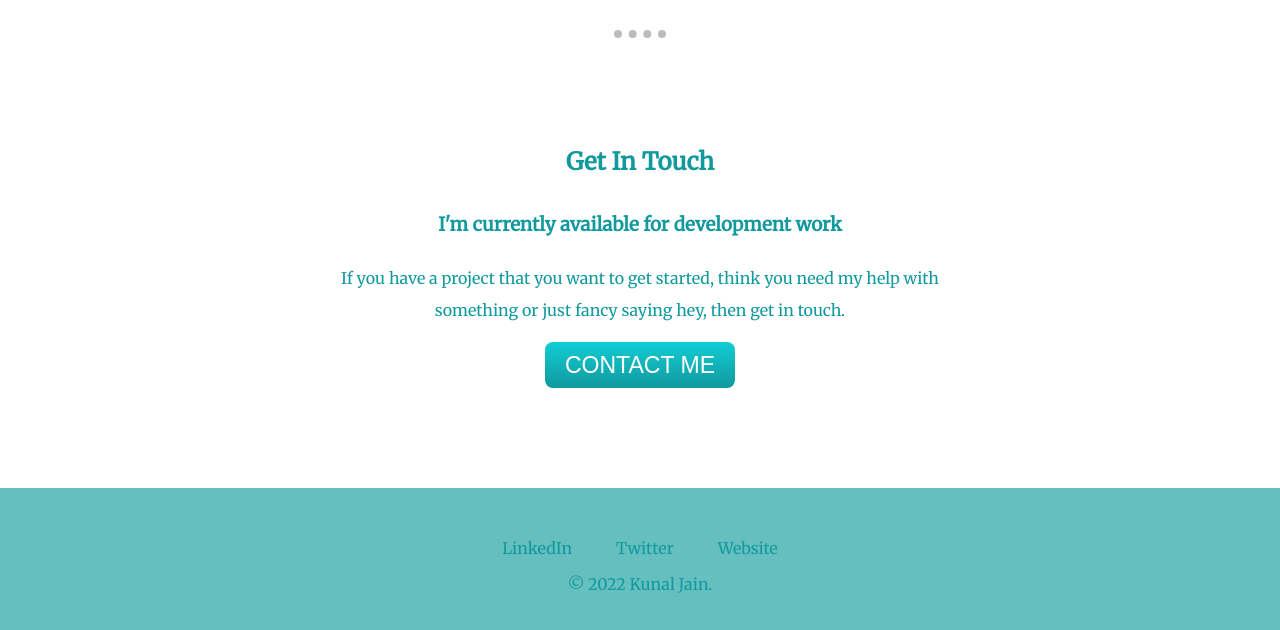
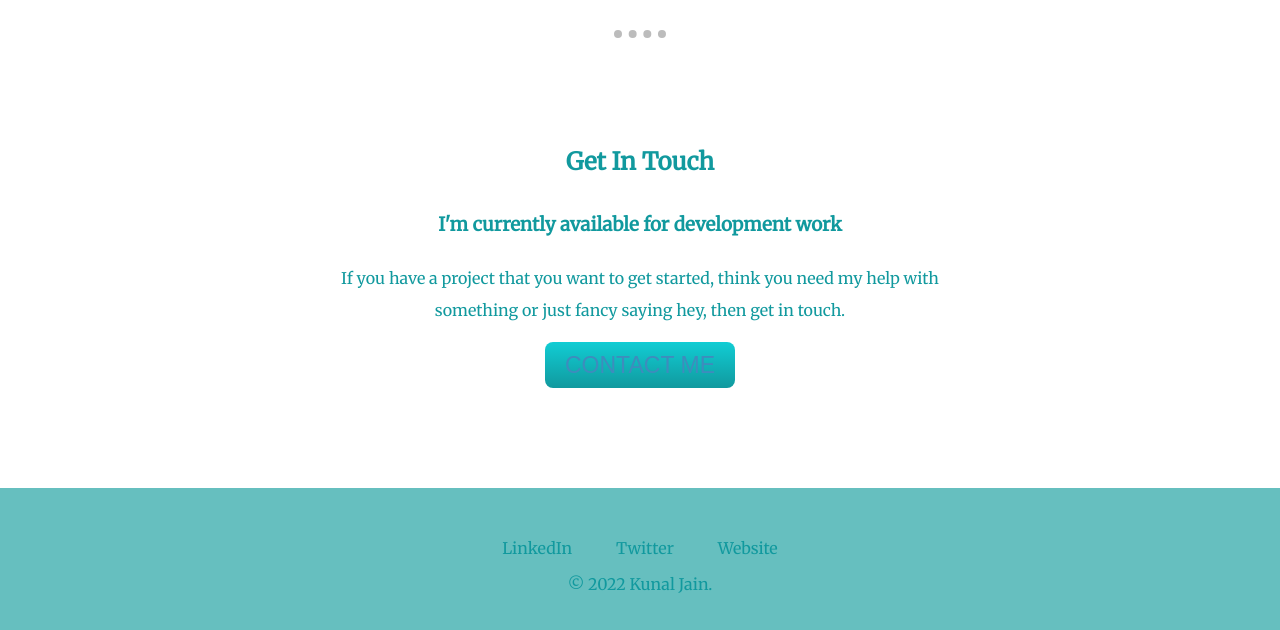
Before and after one commit to Kuna1jain/My-site-2, a plain HTML site: page index.html in a window 1280 px wide. In both pictures the pointer is over the link "CONTACT ME". Shown: the part 1852-2482 px from the top of the page. Drawn offline with Linux system fonts and the light colour scheme.

Commit message:
Update style.css

```diff
--- a/css/style.css
+++ b/css/style.css
@@ -100,3 +100,9 @@ a {
     background-color: #66BFBF;
     padding: 50px 0 20px;
 }
+.btn:hover{
+    color: #3e8cbd;
+}
+a:hover{
+    color: white;
+}
```
